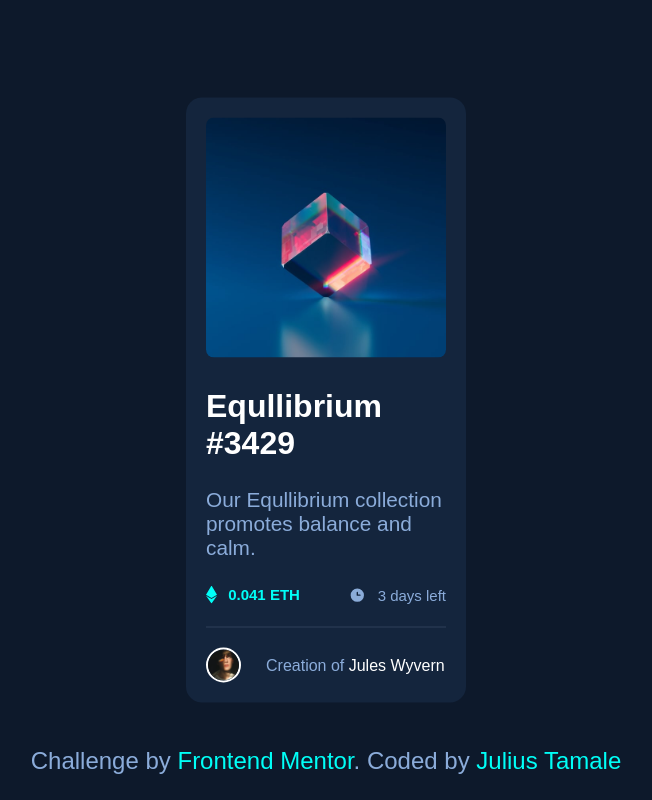
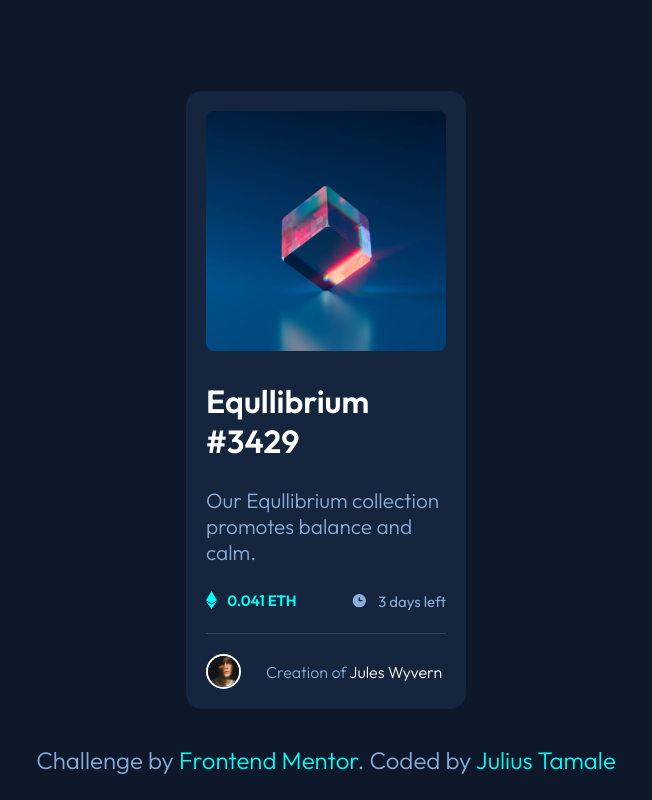
Before and after one commit to julius-tamale/nftCardPreview, a plain HTML site: page index.html in a window 1280 px wide. Shown: the whole page, without its empty margins (314-966 px from the left). Drawn offline with Linux system fonts and the light colour scheme.

Commit message:
font-weight update

```diff
--- a/styles.css
+++ b/styles.css
@@ -1,3 +1,6 @@
+
+@import url('https://fonts.googleapis.com/css2?family=Outfit:wght@300;400;600&display=swap');
+
 /* root values */
 :root {
     --primary-color-one: hsl(215, 51%, 70%);
@@ -27,6 +30,7 @@
 body {
     background-color: var(--main-bg-color);
     font-family: var(--body-font);
+    font-weight: 300;
 }
 
 #main-container {
@@ -78,6 +82,7 @@ h1, .text-description > p {
 }
 h1 {
     font-size: 2rem;
+    font-size: 600;
 }
 .text-description > p {
     font-size: 1.3rem;
@@ -87,6 +92,7 @@ h1 {
     align-items: center;
     justify-content: space-between;
     font-size: 0.938rem;
+    font-weight: 400;
 }
 .price-div span {
     vertical-align: top;
```
